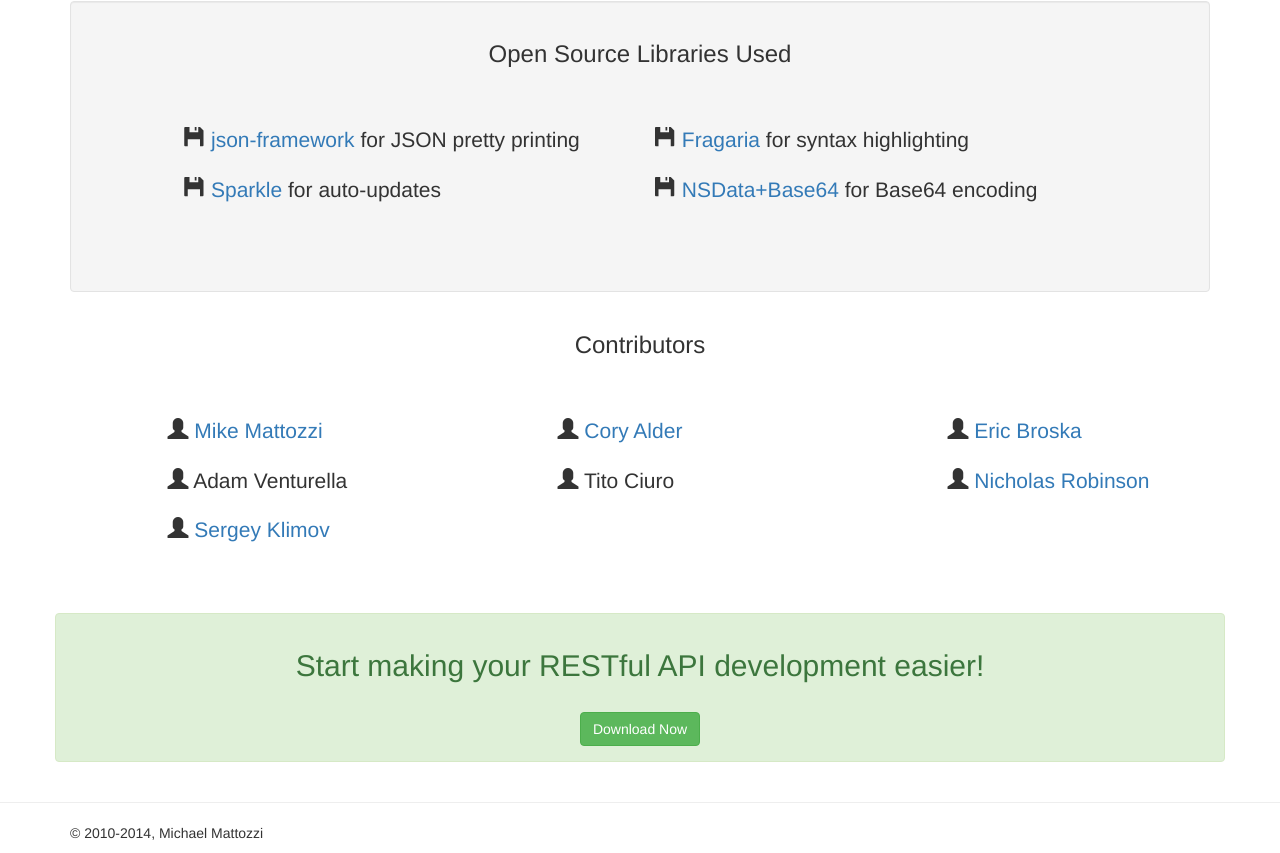
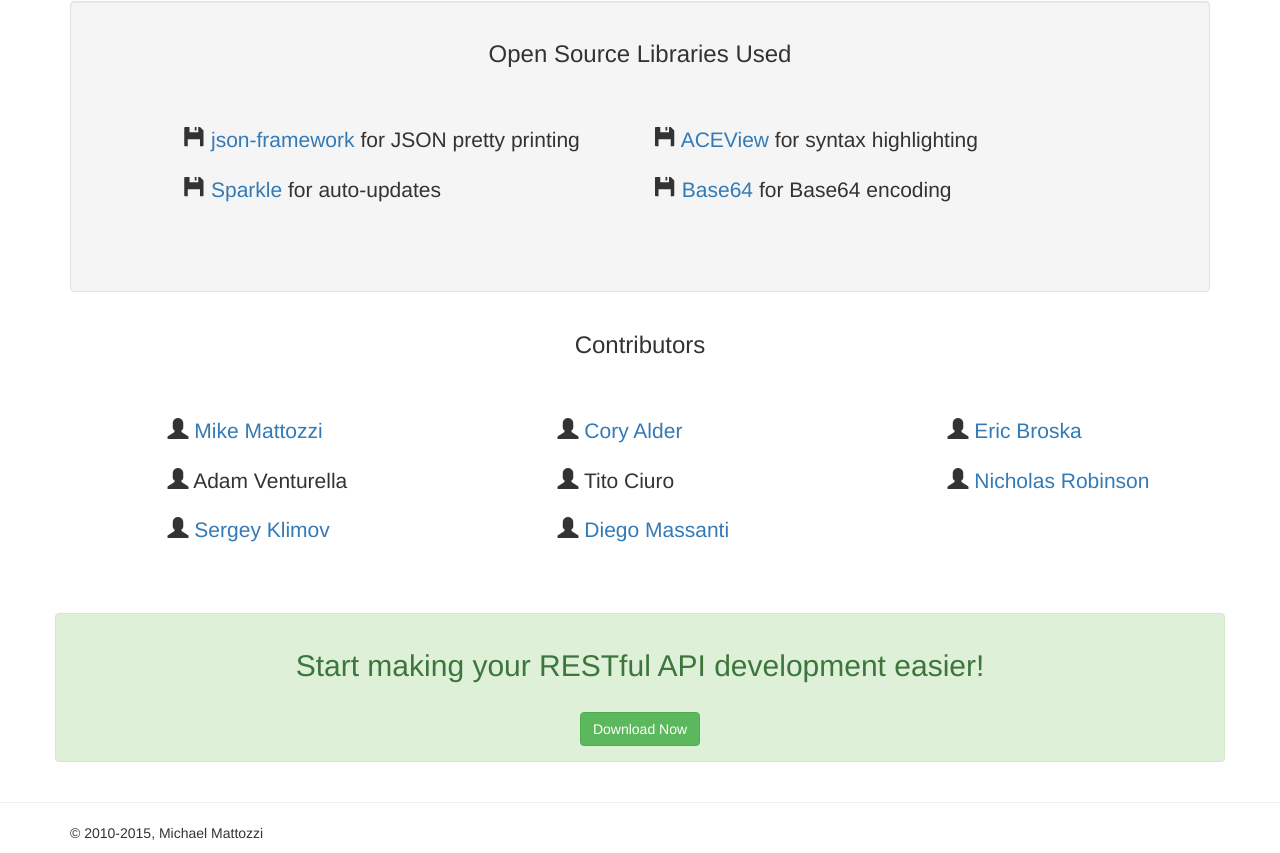
Before and after one commit to mmattozzi/cocoa-rest-client, a plain HTML site: page index.html in a window 1280 px wide. Shown: the part 3214-4067 px from the top of the page. Drawn offline with nearby package versions, Linux system fonts and the light colour scheme.

Commit message:
Update index.html

```diff
--- a/index.html
+++ b/index.html
@@ -193,7 +193,7 @@
 				<div class="row hero-row">
 					<div class="col-sm-5 col-md-offset-1">
 						<p class="lead">
-							<span class="glyphicon glyphicon-floppy-disk"></span> <a href="http://code.google.com/p/json-framework/">json-framework</a> for JSON pretty printing
+							<span class="glyphicon glyphicon-floppy-disk"></span> <a href="https://github.com/stig/json-framework/">json-framework</a> for JSON pretty printing
 						</p>
 						<p class="lead">
 							<span class="glyphicon glyphicon-floppy-disk"></span> <a href="https://github.com/andymatuschak/Sparkle">Sparkle</a> for auto-updates
@@ -201,10 +201,10 @@
 					</div>
 					<div class="col-sm-5">
 						<p class="lead">
-							<span class="glyphicon glyphicon-floppy-disk"></span> <a href="https://github.com/mugginsoft/Fragaria">Fragaria</a> for syntax highlighting
+							<span class="glyphicon glyphicon-floppy-disk"></span> <a href="https://github.com/faceleg/ACEView">ACEView</a> for syntax highlighting
 						</p>
 						<p class="lead">
-							<span class="glyphicon glyphicon-floppy-disk"></span> <a href="http://www.cocoawithlove.com/2009/06/base64-encoding-options-on-mac-and.html">NSData+Base64</a> for Base64 encoding
+							<span class="glyphicon glyphicon-floppy-disk"></span> <a href="https://github.com/ekscrypto/Base64">Base64</a> for Base64 encoding
 						</p>
 					</div>
 				</div>
@@ -235,6 +235,9 @@
 					<p class="lead">
 						<span class="glyphicon glyphicon-user"></span> Tito Ciuro
 					</p>
+					<p class="lead">
+						<span class="glyphicon glyphicon-user"></span> <a hred="https://github.com/DiegoMax">Diego Massanti</a>
+					</p>
 				</div>
 				<div class="col-sm-3 col-md-offset-1">
 					<p class="lead">
@@ -260,7 +263,7 @@
 		<footer>
 			<div class="container">
 			  <p class="muted">
-			    &copy; 2010-2014, Michael Mattozzi
+			    &copy; 2010-2015, Michael Mattozzi
 			  </p>
 			</div>
 		</footer>
```
